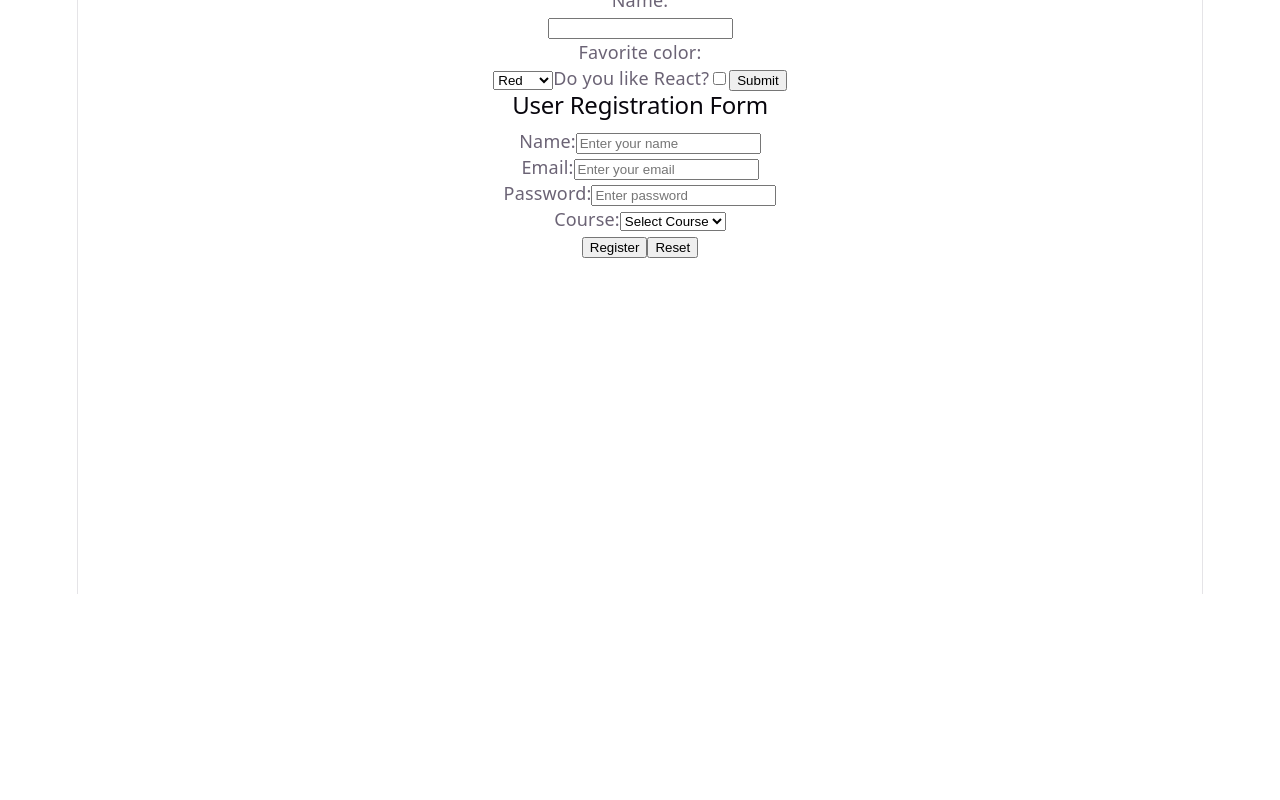
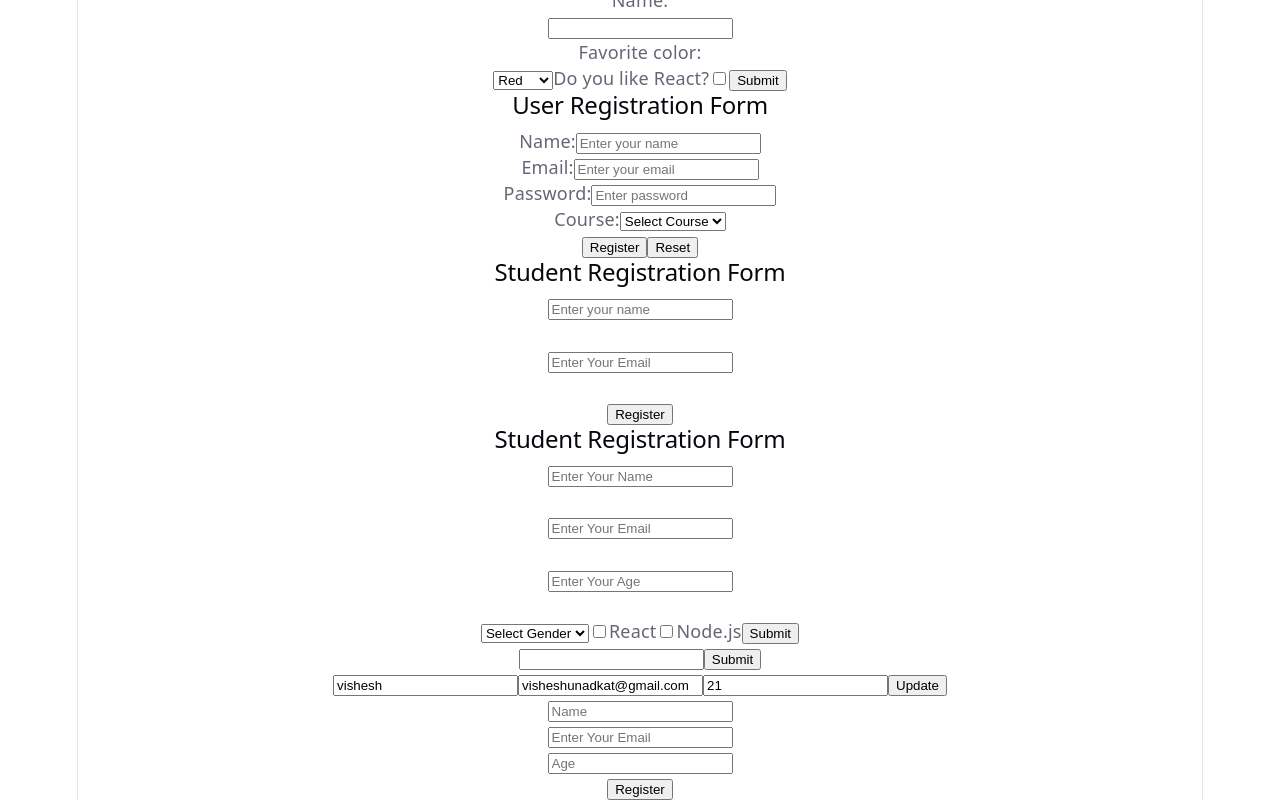
Before and after one commit to kevit-vishesh-unadkat/React-Practice, a React (Vite) app in the folder react-forms/: page / in a window 1280 px wide. Shown: the part 206-1006 px from the top of the page. Before the commit the page ends 800 px from the top, so only its background shows below. Built offline with nearby package versions, Linux system fonts and the light colour scheme.

Commit message:
explore react forms

```diff
--- a/react-forms/src/App.jsx
+++ b/react-forms/src/App.jsx
@@ -9,6 +9,11 @@ import Checkbox from './CheckBox'
 import MyForm from './MyForm'
 import Uncontrolled from './Uncontrolled'
 import Register from './Register'
+import Register1 from './Register1'
+import Register2 from './Register2'
+import Forms from './Forms'
+import Forms1 from './Forms1'
+import Forms2 from './Forms2'
 
 function App() {
 
@@ -21,6 +26,11 @@ function App() {
       <MyForm/>
       <Uncontrolled/>
       <Register/>
+      <Register1/>
+      <Register2/>
+      <Forms/>
+      <Forms1/>
+      <Forms2/>
     </>
   )
 }
--- /dev/null
+++ b/react-forms/src/Forms.jsx
@@ -0,0 +1,23 @@
+// handle submit include valid or invalid
+import { useForm } from "react-hook-form";
+function Forms(){
+    const {register,handleSubmit} =useForm()
+
+    const onValid=(data)=>{
+        console.log("valid data : ",data);
+    }
+
+    const onInvalid=(data)=>{
+        console.log("Invalid data : ",errors);
+    }
+
+    return(
+        <form onSubmit={handleSubmit(onValid,onInvalid)}>
+            <input {...register("name",{required:true})}/>
+
+            <button type="submit">Submit</button>
+        </form>
+    );
+}
+
+export default Forms;
--- /dev/null
+++ b/react-forms/src/Forms1.jsx
@@ -0,0 +1,30 @@
+// Default Values
+
+import { useForm } from "react-hook-form";
+
+function Forms1(){
+    const {register,handleSubmit}=useForm({
+        defaultValues:{
+            name:"vishesh",
+            email:"visheshunadkat@gmail.com",
+            age:21
+        }
+    });
+
+    const onSubmit=(data)=>{
+        alert("Updated Sucessfully");
+        console.log(data);
+    }
+
+    return (
+        <form onSubmit={handleSubmit(onSubmit)}>
+            <input {...register("name")}/>
+            <input {...register("email")}/>
+            <input type="number" {...register("age")}/>
+
+            <button type="submit">Update</button>
+        </form>
+    );
+}
+
+export default Forms1;
--- /dev/null
+++ b/react-forms/src/Forms2.jsx
@@ -0,0 +1,67 @@
+// validation
+
+import { useForm } from "react-hook-form";
+
+function Forms2(){
+    const {register,handleSubmit,formState:{errors}}=useForm();
+
+    const onSubmit=(data)=>{
+        alert("Form Is Submitted Successfully");
+        console.log(data);
+    };
+
+    return (
+        <form onSubmit={handleSubmit(onSubmit)}>
+            <div>
+                <input
+                  placeholder="Name"
+                  {...register("name",{
+                    required:"Name is Required",
+                    minLength:{
+                        value:3,
+                        message:"minimu 3 characters"
+                    }
+                  })}
+                  />
+
+                <p>{errors.name?.message}</p>
+            </div>
+
+            <div>
+                <input
+                  placeholder="Enter Your Email"
+                  {...register("email",{
+                    required:"Email is Required",
+                    pattern:{
+                        value:/^[^\s@]+@[^\s@]+\.[^\s@]+$/,
+                        message:"Enter a valid email"
+                    }
+                  })}
+                  />
+                <p>{errors.email?.message}</p>
+            </div>
+
+            <div>
+        <input
+          type="number"
+          placeholder="Age"
+          {...register("age", {
+            valueAsNumber: true,
+            required: "Age is required",
+            min: {
+              value: 18,
+              message: "Minimum age is 18"
+            }
+          })}
+        />
+
+        <p>{errors.age?.message}</p>
+      </div>
+
+      <button type="submit">Register</button>
+
+        </form>
+    );
+}
+
+export default Forms2;
--- /dev/null
+++ b/react-forms/src/Register1.jsx
@@ -0,0 +1,41 @@
+import { useState } from "react";
+import {useForm} from "react-hook-form";
+
+function Register1(){
+    const {register,handleSubmit}=useForm();
+    // const [value,setValue]=useState(null);
+
+    const onSubmit=(data)=>{
+        alert("Form Is Submitted Successfully");
+        console.log(data);
+        // setValue(null);
+    }
+
+    return (
+        <div>
+            <h2>Student Registration Form </h2>
+
+            <form onSubmit={handleSubmit(onSubmit)}>
+
+                <input
+                   type="text"
+                   placeholder="Enter your name"
+                   {...register("name")}
+                   />
+
+                <br/><br/>
+
+                <input
+                   type="email"
+                   placeholder="Enter Your Email"
+                   {...register("email")}
+                   />
+                <br/><br/>
+
+                <button type="submit">Register</button>
+            </form>
+        </div>
+    );
+}
+
+export default Register1;
--- /dev/null
+++ b/react-forms/src/Register2.jsx
@@ -0,0 +1,71 @@
+// Register a field with multiple input fields
+
+import { useForm } from "react-hook-form";
+
+
+function Register2(){
+    const {register,handleSubmit}=useForm();
+
+    const onSubmit=(data)=>{
+        alert("form submitted successfully");
+        console.log(data);
+    }
+
+    return (
+        <div>
+            <h2>Student Registration Form</h2>
+
+            <form onSubmit={handleSubmit(onSubmit)}>
+
+                <input
+                  type="text"
+                  placeholder="Enter Your Name"
+                  {...register("name")}
+                  />
+                <br/><br/>
+
+                <input
+                  type="email"
+                  placeholder="Enter Your Email"
+                  {...register("email")}
+                  />
+                   <br/><br/>
+
+                <input
+                   type="number"
+                   placeholder="Enter Your Age"
+                  {...register("age")}
+                  />
+                   <br/><br/>
+
+        <select {...register("gender")}>
+        <option value="">Select Gender</option>
+        <option value="male">Male</option>
+        <option value="female">Female</option>
+      </select>
+
+      <label>
+        <input
+          type="checkbox"
+          {...register("skills")}
+          value="React"
+        />
+        React
+      </label>
+
+      <label>
+        <input
+          type="checkbox"
+          {...register("skills")}
+          value="Node.js"
+        />
+        Node.js
+      </label>
+
+      <button type="submit">Submit</button>
+            </form>
+        </div>
+    );
+}
+
+export default Register2;
```
